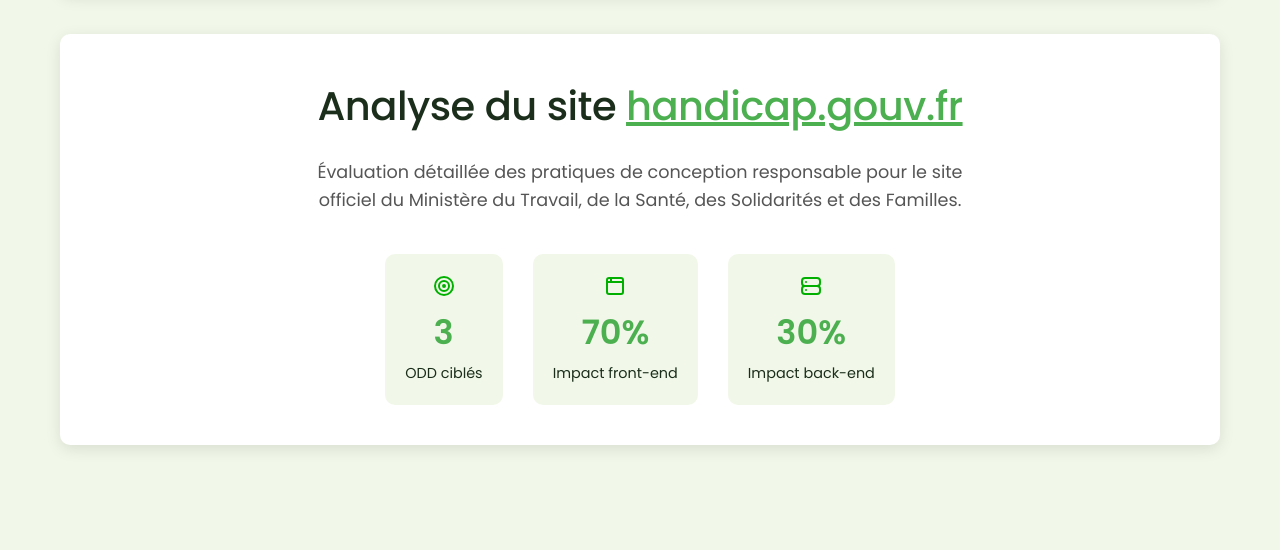
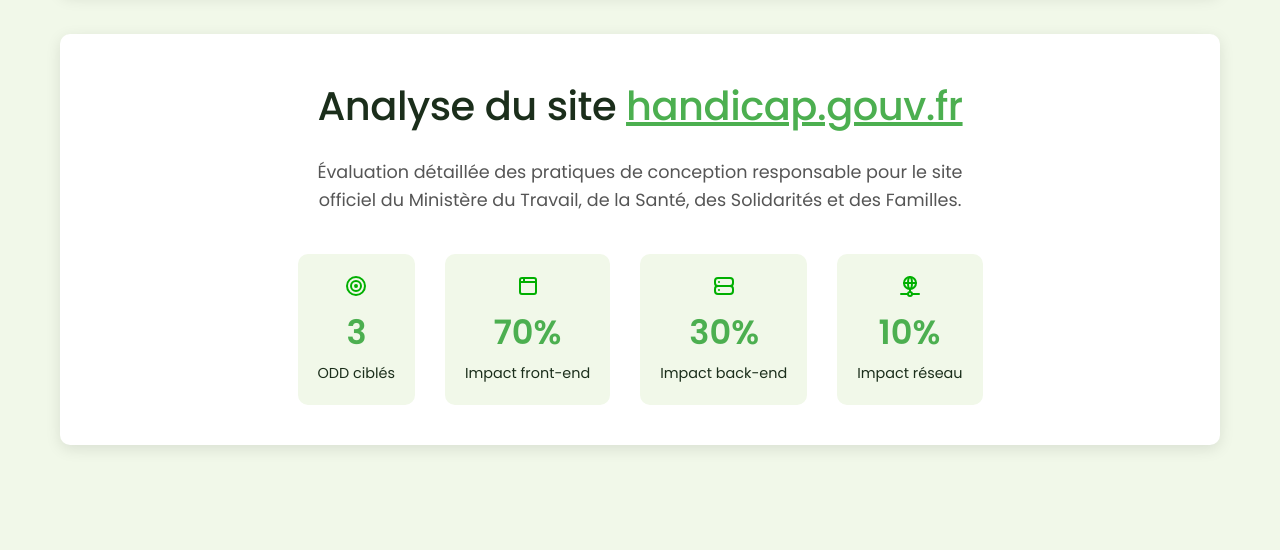
Before and after one commit to AngrySquirrell/rse, a plain HTML site: page index.html in a window 1280 px wide. Shown: the part 208-758 px from the top of the page. Drawn offline with Linux system fonts and the light colour scheme.

Commit message:
added network load

```diff
--- a/index.html
+++ b/index.html
@@ -143,6 +143,16 @@
             />
             <span class="number">30%</span>
             <span class="label" id="back-indicator">Impact back-end</span>
+          </div>
+          <div class="indicator">
+            <img
+              src="images/network.svg"
+              alt=""
+              class="indicator-icon"
+              aria-hidden="true"
+            />
+            <span class="number">10%</span>
+            <span class="label" id="back-indicator">Impact réseau</span>
           </div>
         </div>
       </section>
```
Also changed, not shown: images/network.svg (added).
